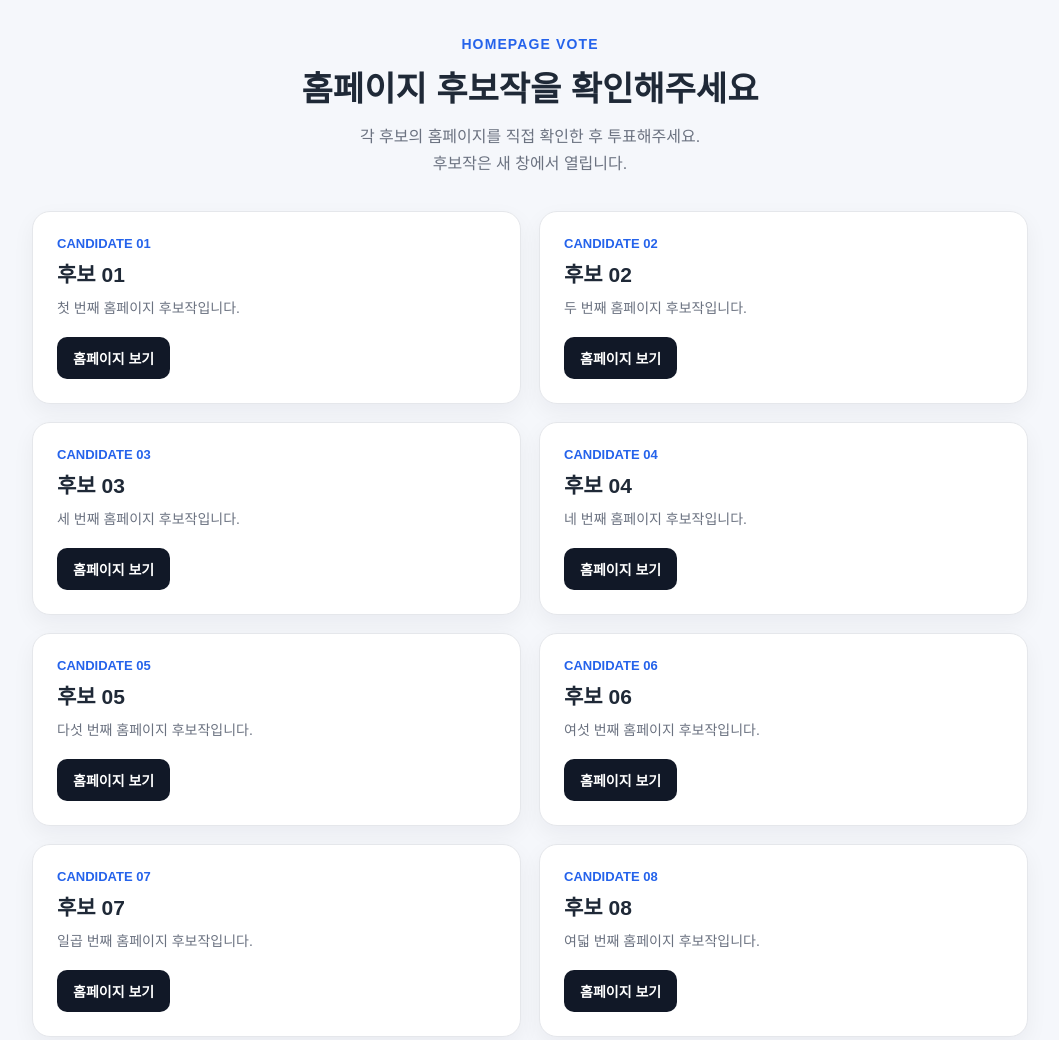
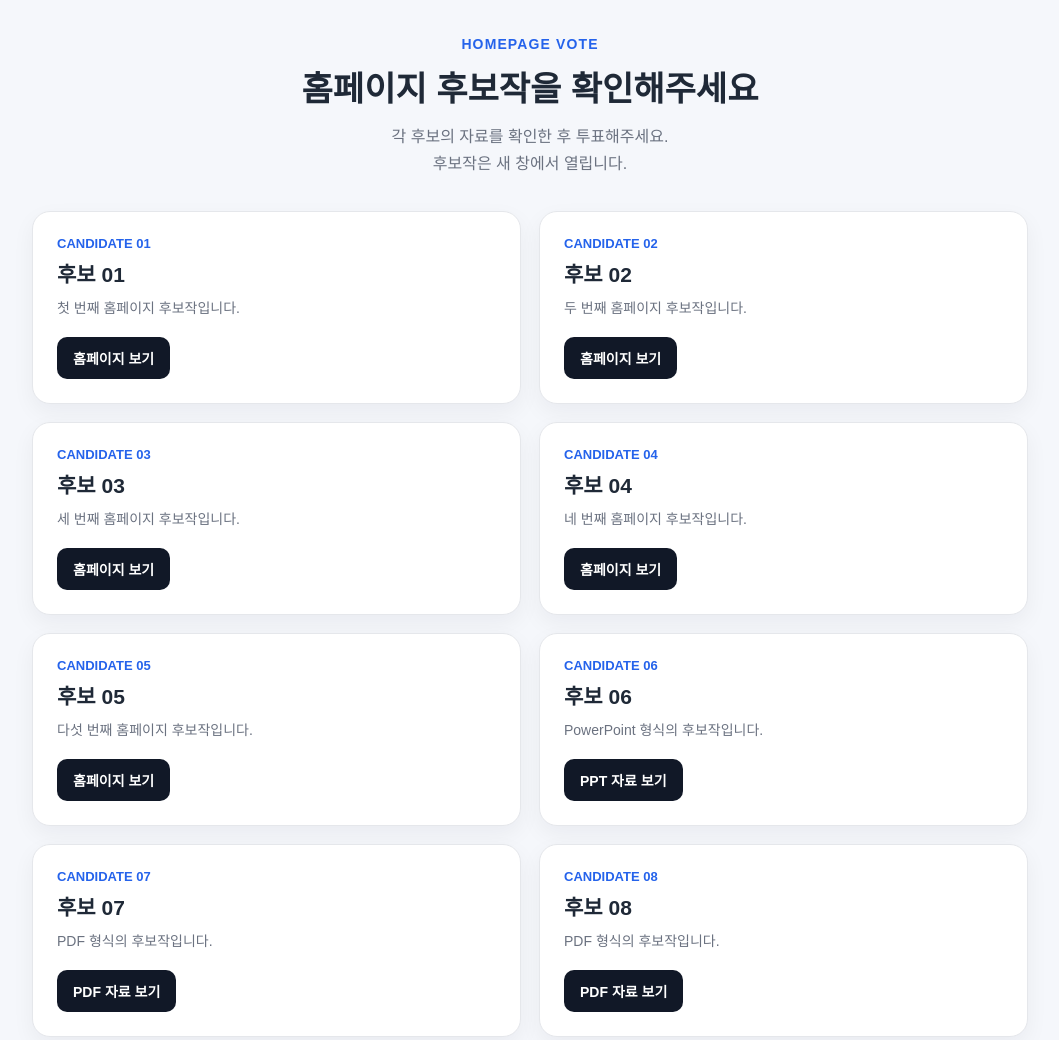
Before and after one commit to minjeong-hong/homepage-vote, a plain HTML site: page index.html in a window 1280 px wide. Shown: the part 20-1060 px from the top of the page, without its empty margins (110-1169 px from the left). Drawn offline with Linux system fonts and the light colour scheme.

Commit message:
후보작 업로드

```diff
--- a/index.html
+++ b/index.html
@@ -1,31 +1,12 @@
 <!doctype html>
-<html lang="ko">
-<head>
-  <meta charset="utf-8">
-  <meta name="viewport" content="width=device-width,initial-scale=1">
-  <title>홈페이지 후보작 투표</title>
-  <style>
-    *{box-sizing:border-box}body{margin:0;font-family:Arial,'Noto Sans KR',sans-serif;background:#f5f7fb;color:#1f2937}.wrap{max-width:1040px;margin:auto;padding:56px 22px 70px}.head{text-align:center;margin-bottom:34px}.eyebrow{color:#2563eb;font-weight:700;font-size:14px;letter-spacing:.08em}.head h1{font-size:34px;margin:10px 0 12px}.head p{margin:0;color:#6b7280;line-height:1.7}.grid{display:grid;grid-template-columns:repeat(2,minmax(0,1fr));gap:18px}.card{background:#fff;border:1px solid #e5e7eb;border-radius:18px;padding:24px;box-shadow:0 8px 22px rgba(15,23,42,.05)}.num{font-size:13px;font-weight:700;color:#2563eb}.card h2{font-size:21px;margin:7px 0 9px}.card p{font-size:14px;color:#6b7280;margin:0 0 20px}.btn{display:inline-block;background:#111827;color:#fff;text-decoration:none;padding:11px 16px;border-radius:10px;font-size:14px;font-weight:700}.btn:hover{background:#2563eb}.note{text-align:center;margin-top:32px;color:#6b7280;font-size:13px}@media(max-width:650px){.wrap{padding-top:38px}.head h1{font-size:27px}.grid{grid-template-columns:1fr}}
-  </style>
-</head>
-<body>
-  <main class="wrap">
-    <header class="head">
-      <div class="eyebrow">HOMEPAGE VOTE</div>
-      <h1>홈페이지 후보작을 확인해주세요</h1>
-      <p>각 후보의 홈페이지를 직접 확인한 후 투표해주세요.<br>후보작은 새 창에서 열립니다.</p>
-    </header>
-    <section class="grid">
-      <article class="card"><div class="num">CANDIDATE 01</div><h2>후보 01</h2><p>첫 번째 홈페이지 후보작입니다.</p><a class="btn" href="candidate01/" target="_blank" rel="noopener">홈페이지 보기</a></article>
-      <article class="card"><div class="num">CANDIDATE 02</div><h2>후보 02</h2><p>두 번째 홈페이지 후보작입니다.</p><a class="btn" href="candidate02/" target="_blank" rel="noopener">홈페이지 보기</a></article>
-      <article class="card"><div class="num">CANDIDATE 03</div><h2>후보 03</h2><p>세 번째 홈페이지 후보작입니다.</p><a class="btn" href="candidate03/" target="_blank" rel="noopener">홈페이지 보기</a></article>
-      <article class="card"><div class="num">CANDIDATE 04</div><h2>후보 04</h2><p>네 번째 홈페이지 후보작입니다.</p><a class="btn" href="candidate04/" target="_blank" rel="noopener">홈페이지 보기</a></article>
-      <article class="card"><div class="num">CANDIDATE 05</div><h2>후보 05</h2><p>다섯 번째 홈페이지 후보작입니다.</p><a class="btn" href="candidate05/" target="_blank" rel="noopener">홈페이지 보기</a></article>
-      <article class="card"><div class="num">CANDIDATE 06</div><h2>후보 06</h2><p>여섯 번째 홈페이지 후보작입니다.</p><a class="btn" href="candidate06/" target="_blank" rel="noopener">홈페이지 보기</a></article>
-      <article class="card"><div class="num">CANDIDATE 07</div><h2>후보 07</h2><p>일곱 번째 홈페이지 후보작입니다.</p><a class="btn" href="candidate07/" target="_blank" rel="noopener">홈페이지 보기</a></article>
-      <article class="card"><div class="num">CANDIDATE 08</div><h2>후보 08</h2><p>여덟 번째 홈페이지 후보작입니다.</p><a class="btn" href="candidate08/" target="_blank" rel="noopener">홈페이지 보기</a></article>
-    </section>
-    <p class="note">모든 후보작을 확인한 뒤 안내받은 투표 페이지에서 투표해주세요.</p>
-  </main>
-</body>
-</html>
+<html lang="ko"><head><meta charset="utf-8"><meta name="viewport" content="width=device-width,initial-scale=1"><title>홈페이지 후보작 투표</title><style>*{box-sizing:border-box}body{margin:0;font-family:Arial,'Noto Sans KR',sans-serif;background:#f5f7fb;color:#1f2937}.wrap{max-width:1040px;margin:auto;padding:56px 22px 70px}.head{text-align:center;margin-bottom:34px}.eyebrow{color:#2563eb;font-weight:700;font-size:14px;letter-spacing:.08em}.head h1{font-size:34px;margin:10px 0 12px}.head p{margin:0;color:#6b7280;line-height:1.7}.grid{display:grid;grid-template-columns:repeat(2,minmax(0,1fr));gap:18px}.card{background:#fff;border:1px solid #e5e7eb;border-radius:18px;padding:24px;box-shadow:0 8px 22px rgba(15,23,42,.05)}.num{font-size:13px;font-weight:700;color:#2563eb}.card h2{font-size:21px;margin:7px 0 9px}.card p{font-size:14px;color:#6b7280;margin:0 0 20px}.btn{display:inline-block;background:#111827;color:#fff;text-decoration:none;padding:11px 16px;border-radius:10px;font-size:14px;font-weight:700}.btn:hover{background:#2563eb}.note{text-align:center;margin-top:32px;color:#6b7280;font-size:13px}@media(max-width:650px){.wrap{padding-top:38px}.head h1{font-size:27px}.grid{grid-template-columns:1fr}}</style></head>
+<body><main class="wrap"><header class="head"><div class="eyebrow">HOMEPAGE VOTE</div><h1>홈페이지 후보작을 확인해주세요</h1><p>각 후보의 자료를 확인한 후 투표해주세요.<br>후보작은 새 창에서 열립니다.</p></header><section class="grid">
+<article class="card"><div class="num">CANDIDATE 01</div><h2>후보 01</h2><p>첫 번째 홈페이지 후보작입니다.</p><a class="btn" href="candidate01/" target="_blank" rel="noopener">홈페이지 보기</a></article>
+<article class="card"><div class="num">CANDIDATE 02</div><h2>후보 02</h2><p>두 번째 홈페이지 후보작입니다.</p><a class="btn" href="candidate02/" target="_blank" rel="noopener">홈페이지 보기</a></article>
+<article class="card"><div class="num">CANDIDATE 03</div><h2>후보 03</h2><p>세 번째 홈페이지 후보작입니다.</p><a class="btn" href="candidate03/" target="_blank" rel="noopener">홈페이지 보기</a></article>
+<article class="card"><div class="num">CANDIDATE 04</div><h2>후보 04</h2><p>네 번째 홈페이지 후보작입니다.</p><a class="btn" href="candidate04/" target="_blank" rel="noopener">홈페이지 보기</a></article>
+<article class="card"><div class="num">CANDIDATE 05</div><h2>후보 05</h2><p>다섯 번째 홈페이지 후보작입니다.</p><a class="btn" href="candidate05/" target="_blank" rel="noopener">홈페이지 보기</a></article>
+<article class="card"><div class="num">CANDIDATE 06</div><h2>후보 06</h2><p>PowerPoint 형식의 후보작입니다.</p><a class="btn" href="candidate06.pptx" target="_blank" rel="noopener">PPT 자료 보기</a></article>
+<article class="card"><div class="num">CANDIDATE 07</div><h2>후보 07</h2><p>PDF 형식의 후보작입니다.</p><a class="btn" href="candidate07.pdf" target="_blank" rel="noopener">PDF 자료 보기</a></article>
+<article class="card"><div class="num">CANDIDATE 08</div><h2>후보 08</h2><p>PDF 형식의 후보작입니다.</p><a class="btn" href="candidate08.pdf" target="_blank" rel="noopener">PDF 자료 보기</a></article>
+</section><p class="note">모든 후보작을 확인한 뒤 안내받은 투표 페이지에서 투표해주세요.</p></main></body></html>
```
Also changed, not shown: 1 other file.
